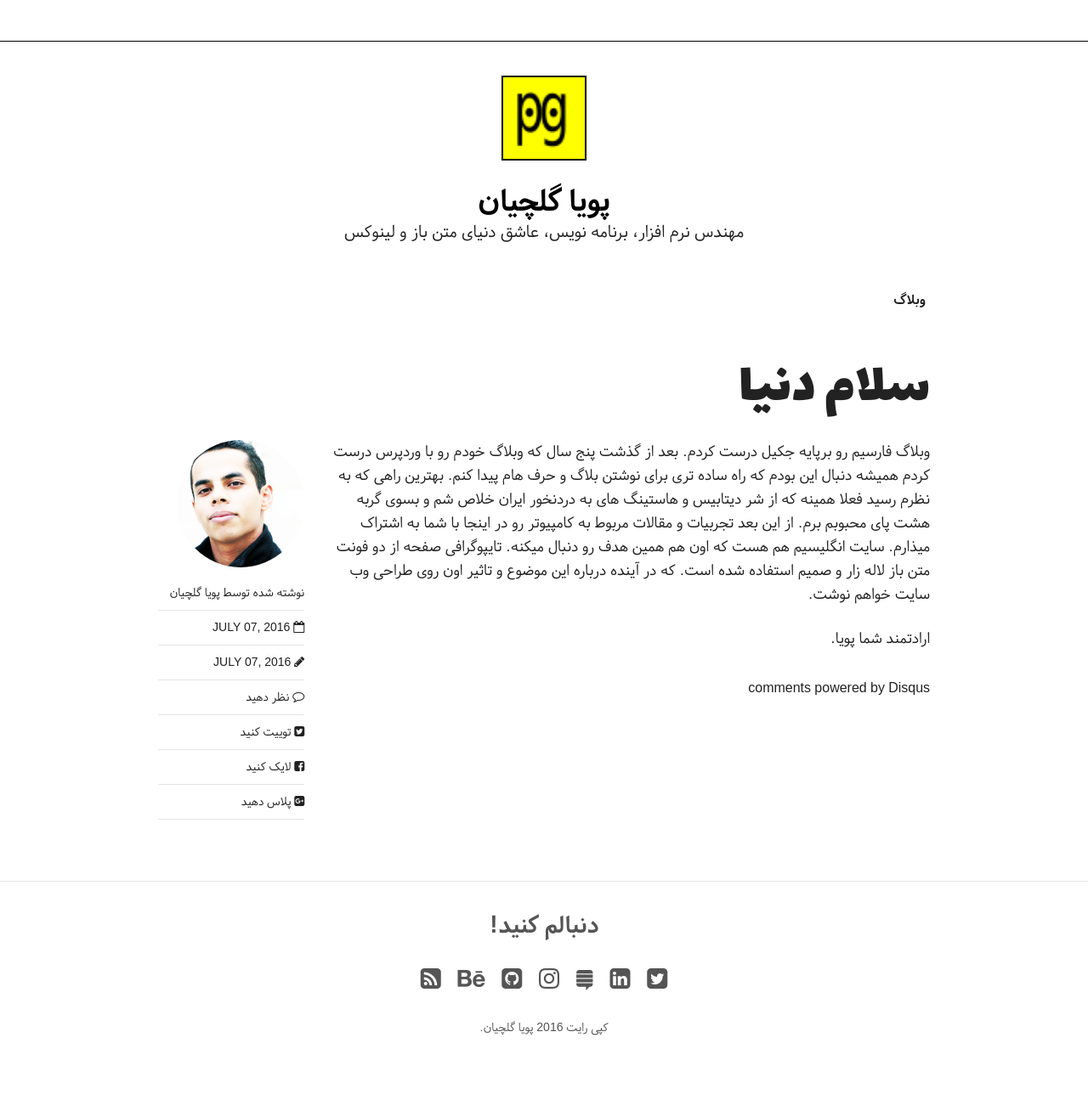
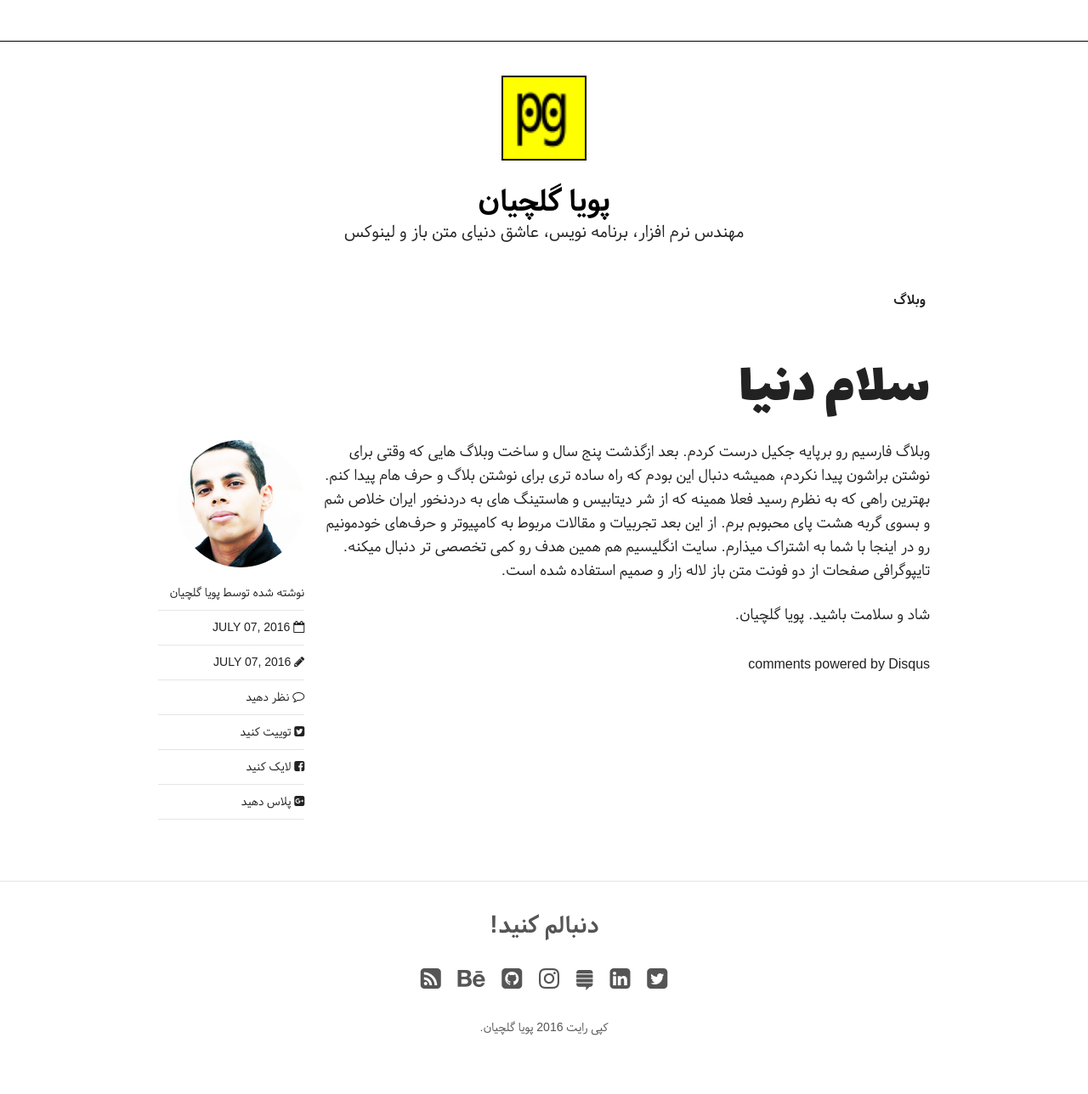
Before and after one commit to pooya-golchian/farsi, a Jekyll site: the page built from _posts/blog/2016-07-07-hello-world.md, in a window 1280 px wide. Shown: the whole page at 85% size. Built offline with Jekyll 4.4.1, drawn with Linux system fonts in a browser that asks for light colours; nearby versions of some CDN libraries; some web fonts are replaced; comment, search, counter and statistics services are not loaded.

Commit message:
Update this post

```diff
--- a/_posts/blog/2016-07-07-hello-world.md
+++ b/_posts/blog/2016-07-07-hello-world.md
@@ -12,9 +12,10 @@ image:
   feature:
 date: 2016-07-07T13:43:34+04:30
 ---
-وبلاگ فارسیم رو برپایه جکیل درست کردم. بعد از گذشت پنج سال که وبلاگ خودم رو با وردپرس درست کردم همیشه دنبال این بودم که راه ساده تری برای نوشتن بلاگ و حرف هام پیدا کنم. بهترین راهی که به نظرم رسید فعلا همینه که از شر دیتابیس و هاستینگ های به دردنخور ایران خلاص شم و بسوی گربه هشت پای محبوبم برم.
-از این بعد تجربیات و مقالات مربوط به کامپیوتر رو در اینجا با شما به اشتراک میذارم.
-سایت انگلیسیم هم هست که اون هم همین هدف رو دنبال میکنه.
-تایپوگرافی صفحه از دو فونت متن باز لاله زار و صمیم استفاده شده است. که در آینده درباره این موضوع و تاثیر اون روی طراحی  وب سایت خواهم نوشت.
+وبلاگ فارسیم رو برپایه جکیل درست کردم. بعد ازگذشت پنج سال و ساخت وبلاگ هایی که وقتی برای نوشتن براشون پیدا نکردم، همیشه دنبال این بودم که راه ساده تری برای نوشتن بلاگ و حرف هام پیدا کنم. بهترین راهی که به نظرم رسید فعلا همینه که از شر دیتابیس و هاستینگ های به دردنخور ایران خلاص شم و بسوی گربه هشت پای محبوبم برم.
+از این بعد تجربیات و مقالات مربوط به کامپیوتر و حرف‌های خودمونیم رو در اینجا با شما به اشتراک میذارم.
+سایت انگلیسیم هم همین هدف رو کمی تخصصی تر دنبال میکنه.
+تایپوگرافی صفحات از دو فونت متن باز لاله زار و صمیم استفاده شده است.
 
-ارادتمند شما پویا.
+شاد و سلامت باشید.
+پویا گلچیان.
```
